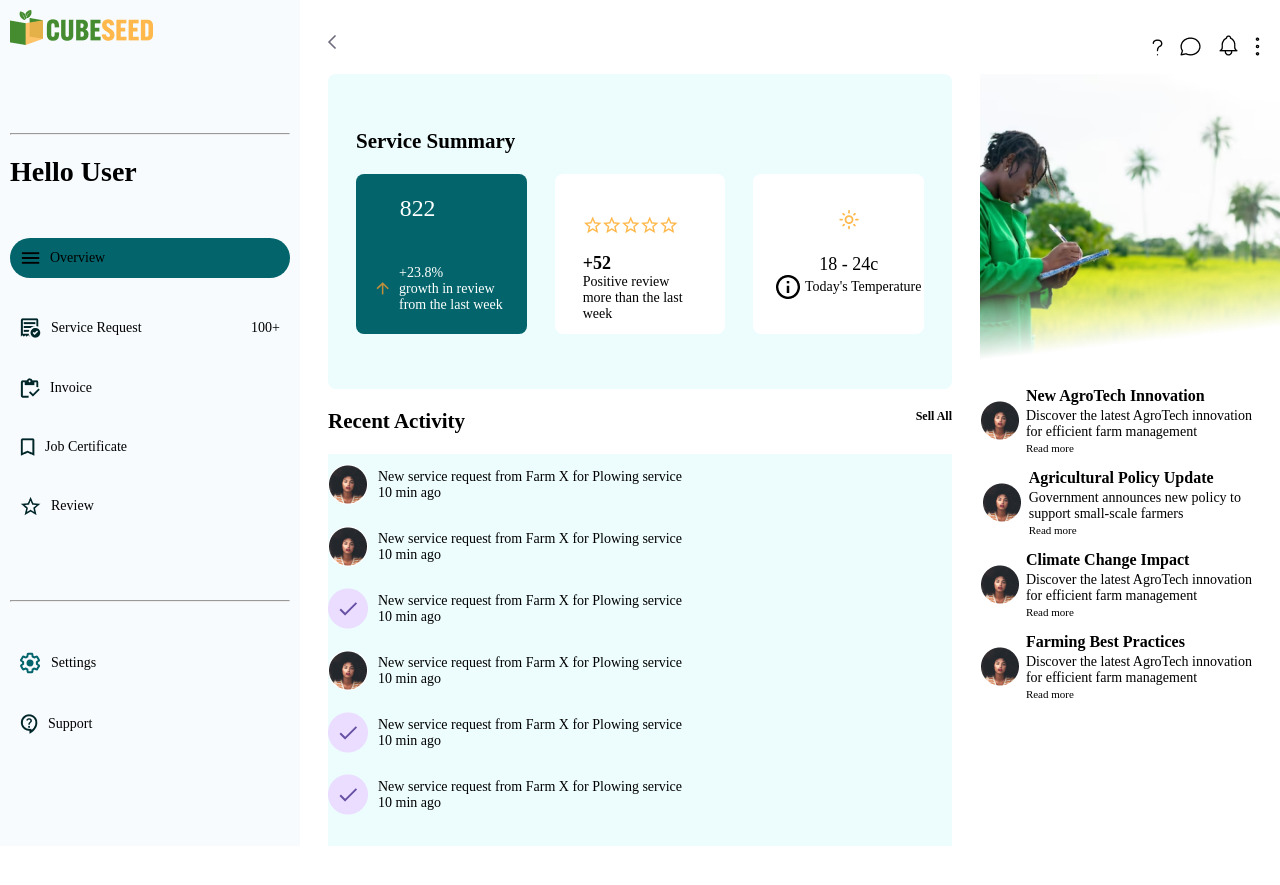
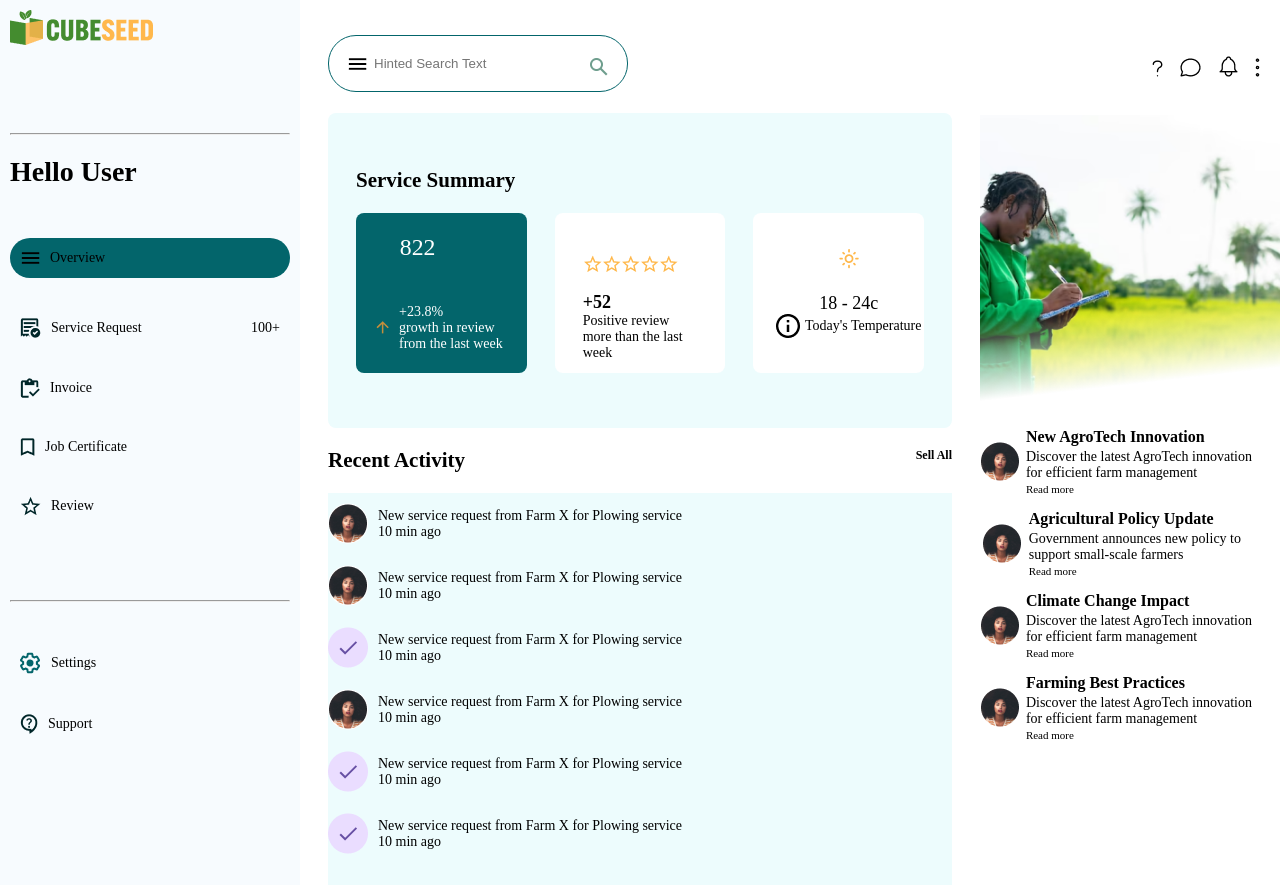
Before and after one commit to oveizon/Service-user-group, a Next.js app: page / in a window 1280 px wide. Before the commit the page ends 846 px from the top, so only its background shows below. Built offline with nearby package versions, Linux system fonts and the light colour scheme.

Commit message:
wrapped the certificate pages in a div

```diff
--- a/pages/home.tsx
+++ b/pages/home.tsx
@@ -56,9 +56,15 @@ const Overview = () => {
     <div className={styles.home}>
       <div className={styles.details}>
         <div className={styles.navbar}>
-          <a href="#">
-            <img src="/previous.png" alt="go back" />
-          </a>
+          <form action="#" className={styles.form}>
+            <button>
+              <img src="/overview-icon.png" alt="menu" />
+            </button>
+            <input type="text" placeholder="Hinted Search Text" />
+            <button type="submit">
+              <img src="/search-icon.png" alt="search button" />
+            </button>
+          </form>
         </div>
         <div className={styles.service}>
           <h2>Service Summary</h2>
--- a/styles/Home.module.scss
+++ b/styles/Home.module.scss
@@ -10,6 +10,40 @@
   @include flexAlignCenter;
   padding-top: 2.5rem;
   padding-bottom: 1.5rem;
+}
+
+.form {
+  @include flexAlignCenter;
+  position: relative;
+
+  > button:first-child {
+    outline: none;
+    border: none;
+    background: none;
+    z-index: 2;
+    position: absolute;
+    top: 40%;
+    left: 20px;
+  }
+
+  input {
+    width: 300px;
+    max-width: 100%;
+    padding: 20px 50px 20px 45px;
+    position: relative;
+    border-radius: 28px;
+    border: 1px solid var(--dark-blue);
+  }
+
+  button:last-child {
+    outline: none;
+    border: none;
+    background: none;
+
+    position: absolute;
+    top: 40%;
+    right: 20px;
+  }
 }
 
 .service {
--- a/styles/Navbar.module.scss
+++ b/styles/Navbar.module.scss
@@ -4,7 +4,7 @@
   @include flexAlignCenter;
   justify-content: space-between;
   padding-top: 2.5rem;
-  padding-bottom: 1rem;
+  padding-bottom: 2rem;
 
   > div {
     a:not(:last-child) {
--- a/styles/Review.module.scss
+++ b/styles/Review.module.scss
@@ -1,3 +1,4 @@
 .review {
   padding: 2rem;
+  padding-top: 0rem;
 }
--- a/styles/RightSideBar.module.scss
+++ b/styles/RightSideBar.module.scss
@@ -9,6 +9,7 @@
   justify-content: flex-end;
   padding-top: 2.5rem;
   padding-bottom: 1rem;
+  height: 115px;
 
   > div {
     a:not(:last-child) {
```
Also changed, not shown: pages/certificate.tsx (+33 -34 lines), pages/certificate/[view].tsx (+16 -24 lines), styles/Certificate.module.scss (+9 -8 lines), styles/Invoice.module.scss (+22 -22 lines), public/search-icon.png.
